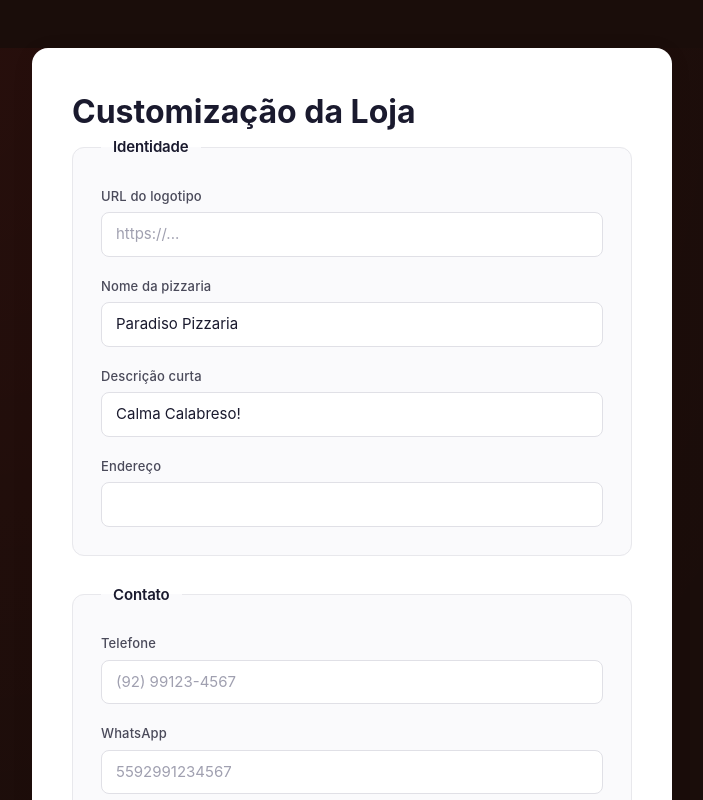
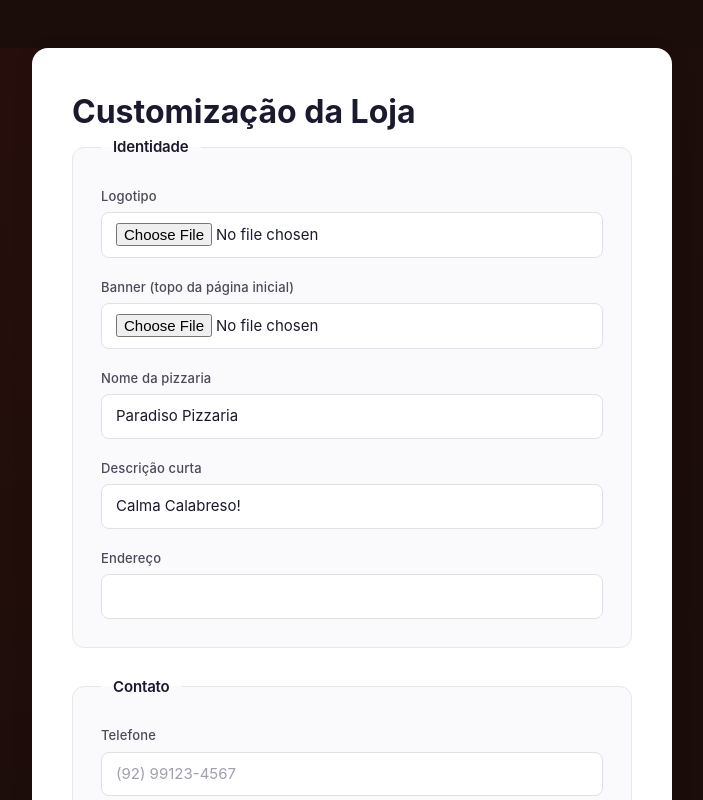
Before and after one commit to meacdev/Pizzaria-Callidus, a React (Vite) app: page /admin/customizacao in a window 1280 px wide. Shown: the top 800 px of the page, without its empty margins (288-991 px from the left). Built offline with nearby package versions, Linux system fonts and the light colour scheme; sample sign-in values are in the browser's storage.

Commit message:
fix: ajeitando o bug do url logo

```diff
--- /dev/null
+++ b/src/features/admin/components/CampoImagem.tsx
@@ -0,0 +1,52 @@
+import { useState } from 'react';
+import { redimensionarEComprimir } from '../utils/imagem.utils';
+import styles from '../pages/CustomizationPage.module.css';
+
+interface CampoImagemProps {
+    label: string;
+    valor: string;
+    aoMudar: (dataUrl: string) => void;
+    larguraMaxima?: number;
+}
+
+export function CampoImagem({ label, valor, aoMudar, larguraMaxima = 900 }: CampoImagemProps) {
+    const [processando, setProcessando] = useState(false);
+    const [erro, setErro] = useState('');
+
+    async function handleArquivo(evento: React.ChangeEvent<HTMLInputElement>) {
+        const arquivo = evento.target.files?.[0];
+        evento.target.value = ''; // permite escolher o mesmo arquivo de novo depois
+
+        if (!arquivo) return;
+
+        setErro('');
+        setProcessando(true);
+        try {
+            const dataUrl = await redimensionarEComprimir(arquivo, larguraMaxima, 0.82);
+            aoMudar(dataUrl);
+        } catch {
+            setErro('Não foi possível carregar essa imagem. Tenta outro arquivo.');
+        } finally {
+            setProcessando(false);
+        }
+    }
+
+    return (
+        <div className={styles.campo}>
+            <label className={styles.label}>{label}</label>
+
+            {valor && <img src={valor} alt="" className={styles.previewImagem} />}
+
+            <input className={styles.input} type="file" accept="image/*" onChange={handleArquivo} />
+
+            {processando && <span className={styles.avisoCampo}>Processando imagem...</span>}
+            {erro && <span className={styles.avisoCampo}>{erro}</span>}
+
+            {valor && (
+                <button type="button" className={styles.botaoRemoverImagem} onClick={() => aoMudar('')}>
+                    Remover e usar imagem padrão
+                </button>
+            )}
+        </div>
+    );
+}
--- a/src/features/admin/pages/CustomizationPage.tsx
+++ b/src/features/admin/pages/CustomizationPage.tsx
@@ -7,6 +7,7 @@ import { Campo } from '../components/Campo';
 import { CampoColor } from '../components/CampoColor';
 import { CampoCheckbox } from '../components/CampoCheckbox';
 import { CampoHorarioSemana } from '../components/CampoHorarioSemana';
+import { CampoImagem } from '../components/CampoImagem';
 import { CampoNumero } from '../components/CampoNumero';
 import { BotaoSalvar } from '../components/BotaoSalvar';
 import { AvisoSucesso } from '../components/AvisoSucesso';
@@ -15,8 +16,11 @@ import styles from './CustomizationPage.module.css';
 
 export function CustomizationPage() {
     const { customization, updateCustomization } = useCustomization();
-    const { register, handleSubmit } = useForm<Customization>({ defaultValues: customization });
+    const { register, handleSubmit, setValue, watch } = useForm<Customization>({ defaultValues: customization }); // + setValue, watch
     const [salvo, setSalvo] = useState(false);
+
+    const logoUrl = watch('logoUrl');   // novo
+    const bannerUrl = watch('bannerUrl'); // novo
 
     const onSubmit = (data: Customization) => {
         updateCustomization(data);
@@ -30,9 +34,18 @@ export function CustomizationPage() {
 
             <form onSubmit={handleSubmit(onSubmit)}>
                 <SecaoFormulario titulo="Identidade">
-                    <Campo label="URL do logotipo">
-                        <input className={styles.input} {...register('logoUrl')} placeholder="https://..." />
-                    </Campo>
+                    <CampoImagem
+                        label="Logotipo"
+                        valor={logoUrl}
+                        aoMudar={(dataUrl) => setValue('logoUrl', dataUrl, { shouldDirty: true })}
+                        larguraMaxima={400}
+                    />
+                    <CampoImagem
+                        label="Banner (topo da página inicial)"
+                        valor={bannerUrl}
+                        aoMudar={(dataUrl) => setValue('bannerUrl', dataUrl, { shouldDirty: true })}
+                        larguraMaxima={1600}
+                    />
                     <Campo label="Nome da pizzaria">
                         <input className={styles.input} {...register('nomePizzaria', { required: true })} />
                     </Campo>
--- a/src/features/admin/types/customization.ts
+++ b/src/features/admin/types/customization.ts
@@ -9,6 +9,7 @@ export interface HorarioDia {
 
 export interface Customization {
     logoUrl: string;
+    bannerUrl: string;
     corPrimaria: string;
     corSecundaria: string;
     nomePizzaria: string;
@@ -43,6 +44,7 @@ function horarioPadrao(ativo: boolean): HorarioDia {
 
 export const CUSTOMIZATION_PADRAO: Customization = {
     logoUrl: '',
+    bannerUrl: '',
     corPrimaria: '#ff2a2a',
     corSecundaria: '#1a0d0a',
     nomePizzaria: 'Paradiso Pizzaria',
--- /dev/null
+++ b/src/features/admin/utils/imagem.utils.ts
@@ -0,0 +1,38 @@
+export function redimensionarEComprimir(
+    arquivo: File,
+    larguraMaxima: number,
+    qualidade: number,
+): Promise<string> {
+    return new Promise((resolve, reject) => {
+        const leitor = new FileReader();
+
+        leitor.onload = () => {
+            const img = new Image();
+
+            img.onload = () => {
+                const escala = Math.min(1, larguraMaxima / img.width);
+                const largura = Math.round(img.width * escala);
+                const altura = Math.round(img.height * escala);
+
+                const canvas = document.createElement('canvas');
+                canvas.width = largura;
+                canvas.height = altura;
+
+                const ctx = canvas.getContext('2d');
+                if (!ctx) {
+                    reject(new Error('Não foi possível processar a imagem.'));
+                    return;
+                }
+
+                ctx.drawImage(img, 0, 0, largura, altura);
+                resolve(canvas.toDataURL('image/jpeg', qualidade));
+            };
+
+            img.onerror = () => reject(new Error('Arquivo de imagem inválido.'));
+            img.src = leitor.result as string;
+        };
+
+        leitor.onerror = () => reject(new Error('Falha ao ler o arquivo.'));
+        leitor.readAsDataURL(arquivo);
+    });
+}
--- a/src/features/pizzaria/pages/PagamentoPage.tsx
+++ b/src/features/pizzaria/pages/PagamentoPage.tsx
@@ -338,22 +338,6 @@ export function PagamentoPage() {
             </section>
           )}
 
-          {estado === 'sucesso' && payloadGerado && (
-            <section className="pagamento-sucesso">
-              <div className="pagamento-sucesso-icone" aria-hidden="true">✓</div>
-              <h2>Pagamento confirmado</h2>
-              <p>
-                Pagamento via <strong>{formaPagamentoInfo?.rotulo ?? forma}</strong> simulado com sucesso.
-              </p>
-              <p className="pagamento-id">Pedido nº {payloadGerado.pedidoId}</p>
-
-            <div className="acoes-pagina">
-              <Link className="botao-primario" to="/" onClick={handleFinalizar}>
-                Voltar ao início
-              </Link>
-            </div>
-            </section>
-          )}
         </div>
 
         <ResumoPedido itens={itensResumo} total={pedido.total} taxaEntrega={customization.taxaEntrega} />
--- a/src/pages/HomePage.tsx
+++ b/src/pages/HomePage.tsx
@@ -15,13 +15,16 @@ import { useBebidas } from '../features/pizzaria/hooks/useBebidas';
 import { useCustomizationStore } from '../context/customization.store';
 import { estaAberto } from '../features/admin/utils/customization.utils';
 
-import banner from '../assets/banner.jpg';
-import logo from '../assets/logo.png';
+import bannerPadrao from '../assets/banner.jpg';
+import logoPadrao from '../assets/logo.png';
 
 export function HomePage() {
   const customization = useCustomizationStore((state) => state.customization);
   const aberta = estaAberto(customization);
   const [mostrarInformacoes, setMostrarInformacoes] = useState(false);
+
+  const logoSrc = customization.logoUrl || logoPadrao;
+  const bannerSrc = customization.bannerUrl || bannerPadrao;
 
   const {
     data: pizzas = [],
@@ -64,10 +67,10 @@ export function HomePage() {
   return (
     <>
       <section className="hero-pizzaria">
-        <img className="hero-imagem" src={banner} alt="Banner da pizzaria" />
+        <img className="hero-imagem" src={bannerSrc} alt="Banner da pizzaria" />
         <div className="hero-conteudo">
           <Link className="marca" to="/" aria-label={`${customization.nomePizzaria} - início`}>
-            <span className="marca-icone"><img src={logo} alt="Logo" /></span>
+            <span className="marca-icone"><img src={logoSrc} alt="Logo" /></span>
           </Link>
           <div className="hero-info">
             <h1>{customization.nomePizzaria}</h1>
@@ -97,7 +100,7 @@ export function HomePage() {
         titulo="Bebidas"
         bebidas={bebidas.slice(0, 6)}
       />
-      <EstabelecimentoInfo aberto={mostrarInformacoes} onFechar={() => setMostrarInformacoes(false)} logo={logo} />
+      <EstabelecimentoInfo aberto={mostrarInformacoes} onFechar={() => setMostrarInformacoes(false)} logo={logoSrc} />
     </>
   );
 }
```
